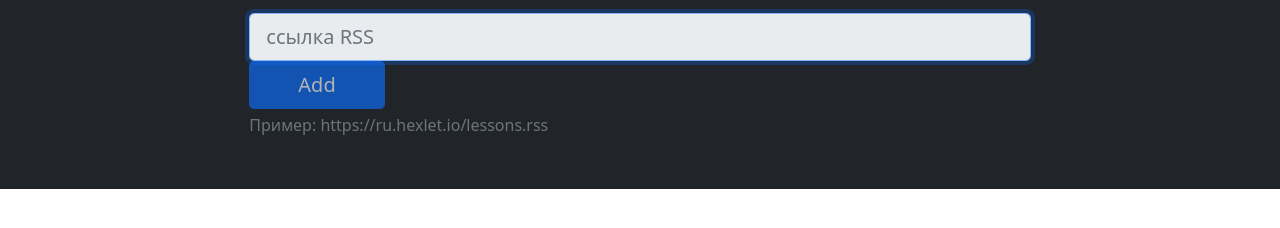
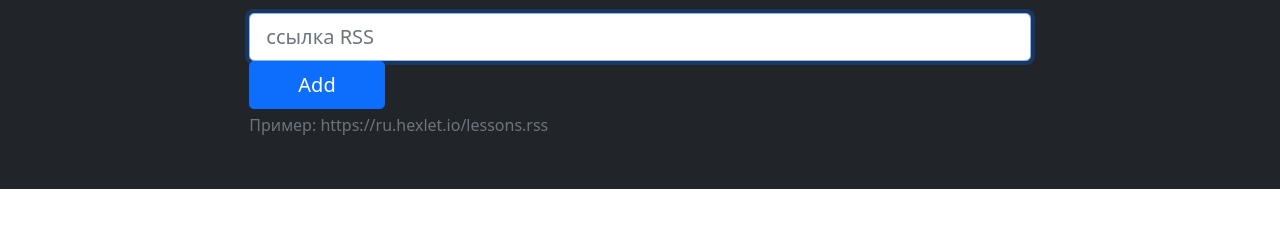
Before and after one commit to KalyakinAG/frontend-project-lvl3, a website built with webpack: page index.html in a window 1280 px wide. Shown: the part 166-394 px from the top of the page. Built offline with nearby package versions, Linux system fonts and the light colour scheme; what on-change would draw is missing.

Commit message:
Убрал блокировку формы в шаблоне

```diff
--- a/index.html
+++ b/index.html
@@ -37,9 +37,9 @@
             <p class="lead">Начните читать RSS сегодня! Это легко, это красиво.</p>
             <form action="" class="rss-form">
               <div class="form-row">
-                <div class="col"><input readonly="true" autofocus="" required="" name="url" aria-label="url"
+                <div class="col"><input autofocus="" required="" name="url" aria-label="url"
                     class="form-control form-control-lg w-100" placeholder="ссылка RSS"></div>
-                <div class="col-auto"><button disabled="true" type="submit" aria-label="add"
+                <div class="col-auto"><button type="submit" aria-label="add"
                     class="btn btn-lg btn-primary px-sm-5">Add</button></div>
               </div>
             </form>
--- a/src/init.js
+++ b/src/init.js
@@ -112,8 +112,6 @@ export default async () => {
       });
   });
 
-  watchedState.network.process = 'idle';
-
   i18n.init({
     lng: 'ru',
     debug: false,
```
